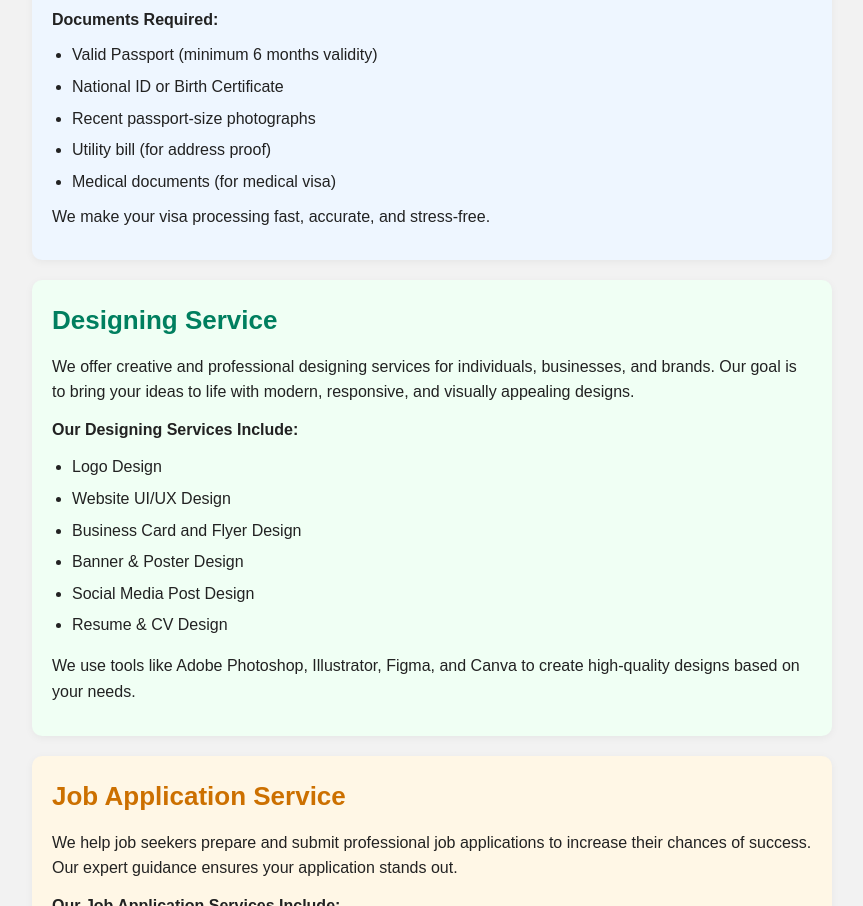
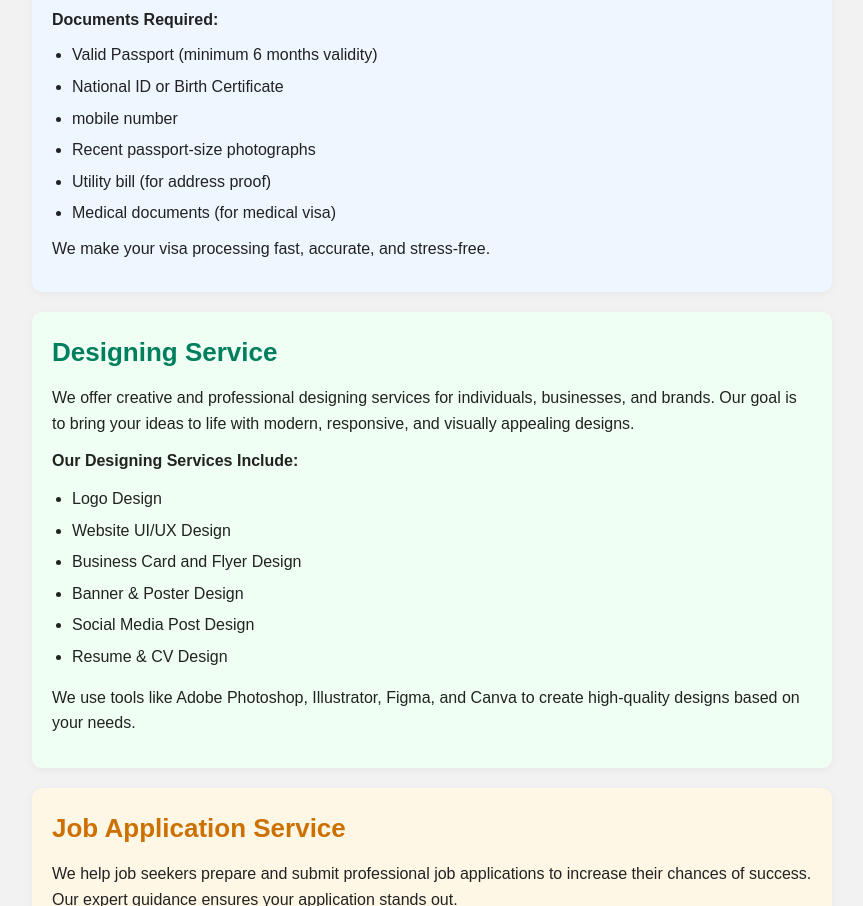
Before and after one commit to kafibisty/GS-comput, a plain HTML site: page index.html in a window 1280 px wide. Shown: the part 968-1874 px from the top of the page, without its empty margins (208-1071 px from the left). Drawn offline with Linux system fonts and the light colour scheme.

Commit message:
Updated files or added new feature

```diff
--- a/index.html
+++ b/index.html
@@ -513,6 +513,7 @@ body {
   <ul class="document-list">
     <li>Valid Passport (minimum 6 months validity)</li>
     <li>National ID or Birth Certificate</li>
+    <li>mobile number</li>
     <li>Recent passport-size photographs</li>
     <li>Utility bill (for address proof)</li>
     <li>Medical documents (for medical visa)</li>
```
